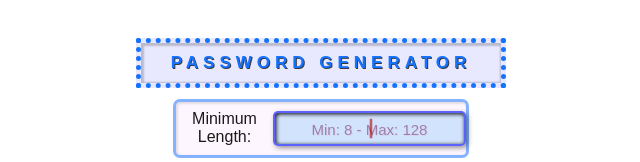
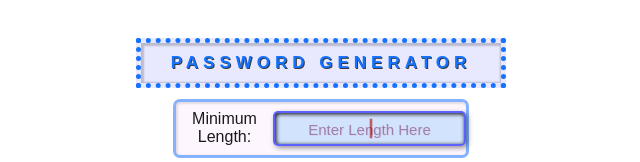
Before and after one commit to karanius/UofT_Password_Generator, a plain HTML site: page index.html in a window 1280 px wide. Shown: the top 162 px of the page, 319-959 px from the left. Drawn offline with nearby package versions, Linux system fonts and the light colour scheme.

Commit message:
changed placeholder

```diff
--- a/index.html
+++ b/index.html
@@ -21,7 +21,7 @@
             <div class="box box1">
                 <label for="minimumLenght" >Minimum Length: </label>
 <div class="innerContainer">
-    <input type="text" class='textInput' placeholder='Min: 8 - Max: 128' id='minLength'>
+    <input type="text" class='textInput' placeholder='Enter Length Here' id='minLength'>
     <div class='i'></div>
 </div>
             </div>
```
